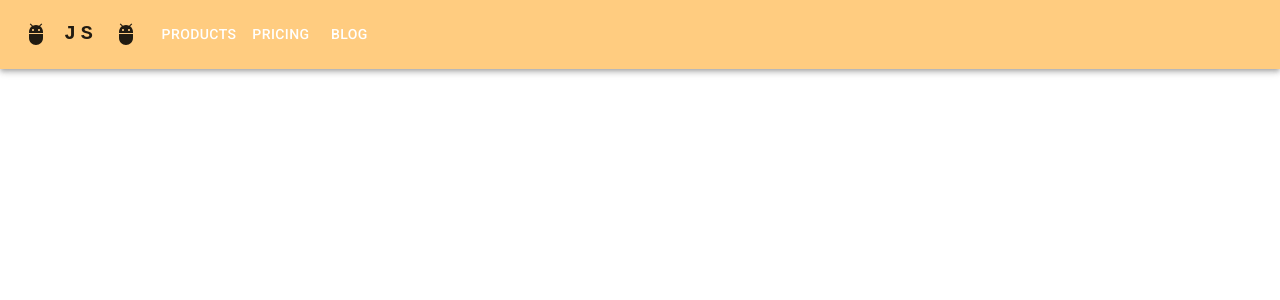
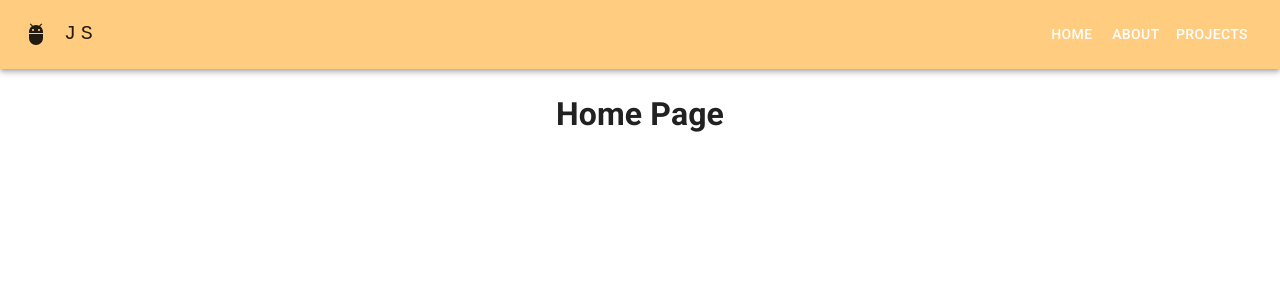
Before and after one commit to jorddo/react-portfolio, a React (Create React App) app: page / in a window 1280 px wide. Shown: the top 300 px of the page. Built offline with nearby package versions, Linux system fonts and the light colour scheme.

Commit message:
setting up pages

```diff
--- a/package.json
+++ b/package.json
@@ -12,6 +12,7 @@
     "@testing-library/user-event": "^13.5.0",
     "react": "^18.1.0",
     "react-dom": "^18.1.0",
+    "react-router-dom": "^6.3.0",
     "react-scripts": "5.0.1",
     "web-vitals": "^2.1.4"
   },
--- a/src/App.js
+++ b/src/App.js
@@ -1,9 +1,19 @@
 import './App.css';
+import { Routes, Route } from 'react-router-dom';
 import Header from './components/common/Header';
+import Home from './pages/Home';
+import Projects from './pages/Projects';
+import About from './pages/About';
 
 const App = () => (
   <div className='App'>
     <Header />
+    <Routes>
+      <Route path='/' element={<Home />} />
+      <Route path='about' element={<About />} />
+      <Route path='projects' element={<Projects />} />
+    </Routes>
+    {/* <Footer /> */}
   </div>
 );
 
--- a/src/components/common/Header/index.jsx
+++ b/src/components/common/Header/index.jsx
@@ -9,9 +9,17 @@ import Container from '@mui/material/Container';
 import Button from '@mui/material/Button';
 import MenuItem from '@mui/material/MenuItem';
 import AdbIcon from '@mui/icons-material/Adb';
+// import Link from '@mui/material/Link';
+// import { Link } from 'react-router-dom';
+import Link from '../Link';
 import StyledHeader from './styles';
 
-const pages = ['Products', 'Pricing', 'Blog'];
+// const pages = ['Products', 'Pricing', 'Blog'];
+const pages = [
+  { label: 'Home', path: '/' },
+  { label: 'About', path: '/about' },
+  { label: 'Projects', path: '/projects' },
+];
 
 const Header = () => {
   const [anchorElNav, setAnchorElNav] = useState(null);
@@ -34,20 +42,12 @@ const Header = () => {
             noWrap
             component='a'
             href='/'
-            sx={{
-              mr: 2,
-              display: { xs: 'none', md: 'flex' },
-              fontFamily: 'monospace',
-              fontWeight: 700,
-              letterSpacing: '.3rem',
-              color: 'inherit',
-              textDecoration: 'none',
-            }}
+            className='header-title'
           >
             JS
           </Typography>
-
-          <Box sx={{ flexGrow: 1, display: { xs: 'flex', md: 'none' } }}>
+          {/* Mobile Hamburger Menu */}
+          <Box className='hamburger'>
             <IconButton
               size='large'
               aria-label='account of current user'
@@ -77,39 +77,26 @@ const Header = () => {
               }}
             >
               {pages.map((page) => (
-                <MenuItem key={page} onClick={handleCloseNavMenu}>
-                  <Typography textAlign='center'>{page}</Typography>
+                <MenuItem key={page.label} onClick={handleCloseNavMenu}>
+                  <Link to={page.path} textAlign='center'>
+                    <Typography variant='body1' component='p'>
+                      {page.label}
+                    </Typography>
+                  </Link>
                 </MenuItem>
               ))}
             </Menu>
           </Box>
-          <AdbIcon sx={{ display: { xs: 'flex', md: 'none' }, mr: 1 }} />
-          <Typography
-            variant='h5'
-            noWrap
-            component='a'
-            href=''
-            sx={{
-              mr: 2,
-              display: { xs: 'flex', md: 'none' },
-              flexGrow: 1,
-              fontFamily: 'monospace',
-              fontWeight: 700,
-              letterSpacing: '.3rem',
-              color: 'inherit',
-              textDecoration: 'none',
-            }}
-          >
-            JS
-          </Typography>
-          <Box sx={{ flexGrow: 1, display: { xs: 'none', md: 'flex' } }}>
+          {/* Desktop Links */}
+          <Box className='nav-links'>
             {pages.map((page) => (
               <Button
-                key={page}
+                key={page.label}
+                href={page.path}
                 onClick={handleCloseNavMenu}
                 sx={{ my: 2, color: 'white', display: 'block' }}
               >
-                {page}
+                {page.label}
               </Button>
             ))}
           </Box>
--- a/src/components/common/Header/styles.js
+++ b/src/components/common/Header/styles.js
@@ -3,8 +3,32 @@ import AppBar from '@mui/material/AppBar';
 
 const StyledHeader = styled(AppBar)`
   .MuiSvgIcon-root {
+    margin-right: 1rem;
+  }
+
+  .header-title {
+    margin-right: 2rem;
+    font-family: monospace;
+    font-weight: 700px;
+    letter-spacing: 0.3rem;
+    color: inherit;
+    text-decoration: none;
+  }
+
+  .hamburger {
+    flex-grow: 1;
+    justify-content: flex-end;
+    display: flex;
+
+    @media screen and (min-width: 899px) {
+      display: none;
+    }
+  }
+
+  .nav-links {
+    flex-grow: 1;
+    justify-content: flex-end;
     display: none;
-    margin-right: 1rem;
 
     @media screen and (min-width: 899px) {
       display: flex;
--- /dev/null
+++ b/src/components/common/Link/index.js
@@ -0,0 +1,9 @@
+import { Link } from 'react-router-dom';
+import { styled } from '@mui/material/styles';
+
+const StyledLink = styled(Link)`
+  text-decoration: none;
+  color: #4a4a4a;
+`;
+
+export default StyledLink;
--- a/src/index.js
+++ b/src/index.js
@@ -1,5 +1,6 @@
 import React from 'react';
 import ReactDOM from 'react-dom/client';
+import { BrowserRouter } from 'react-router-dom';
 import './index.css';
 import App from './App';
 import reportWebVitals from './reportWebVitals';
@@ -12,7 +13,9 @@ root.render(
   <React.StrictMode>
     <CssBaseline />
     <ThemeProvider theme={theme}>
-      <App />
+      <BrowserRouter>
+        <App />
+      </BrowserRouter>
     </ThemeProvider>
   </React.StrictMode>
 );
--- /dev/null
+++ b/src/pages/About.jsx
@@ -0,0 +1,3 @@
+const AboutPage = () => <h1>About Page</h1>;
+
+export default AboutPage;
--- /dev/null
+++ b/src/pages/Home.jsx
@@ -0,0 +1,3 @@
+const HomePage = () => <h1>Home Page</h1>;
+
+export default HomePage;
--- /dev/null
+++ b/src/pages/Projects.jsx
@@ -0,0 +1,3 @@
+const ProjectsPage = () => <h1>Projects Page</h1>;
+
+export default ProjectsPage;
```
Also changed, not shown: 1 other file (tests, documents, lock files or other folders).
